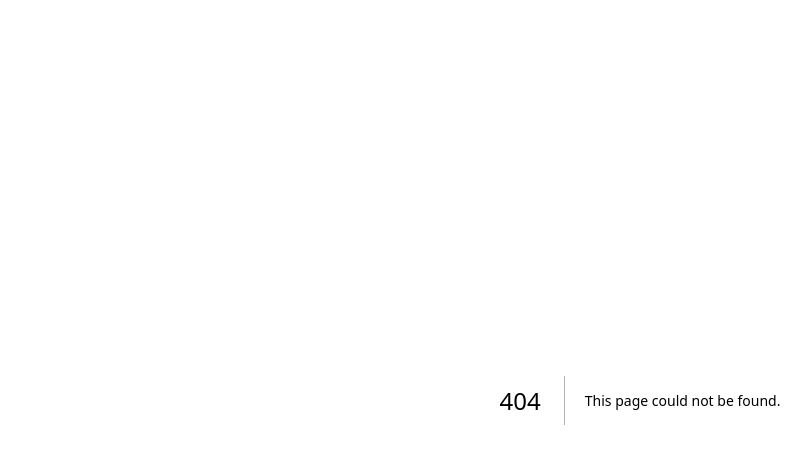
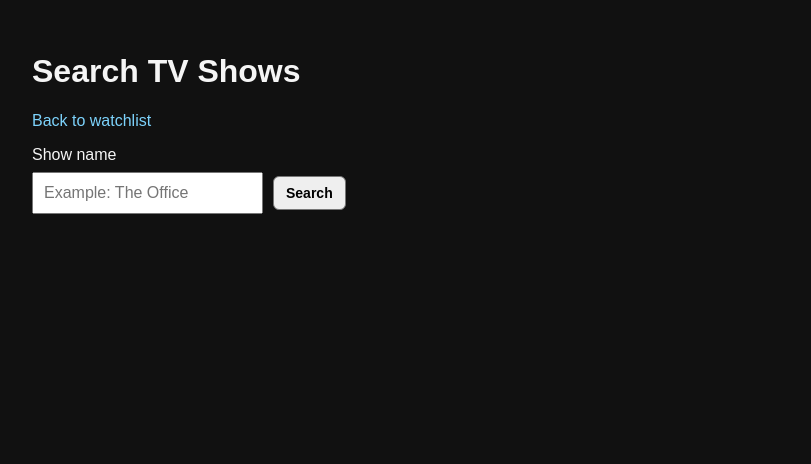
Before and after one commit to andrew03doyle-sudo/CPAN212-project-group-4, a Next.js app in the folder web/: page /search in a window 1280 px wide. Before the commit this address had no page. Shown: the top 464 px of the page, without its empty margins (0-811 px from the left). Built offline with nearby package versions, Linux system fonts and the light colour scheme.

Commit message:
Add M3 watchlist context and TVmaze search

```diff
--- a/web/app/globals.css
+++ b/web/app/globals.css
@@ -1,49 +1,53 @@
-:root {
-  --background: #ffffff;
-  --foreground: #171717;
-}
-
-@media (prefers-color-scheme: dark) {
-  :root {
-    --background: #0a0a0a;
-    --foreground: #ededed;
-  }
-}
-
-html {
-  height: 100%;
+* {
+  box-sizing: border-box;
 }
 
 html,
 body {
-  max-width: 100vw;
-  overflow-x: hidden;
+  margin: 0;
+  padding: 0;
+  min-height: 100%;
 }
 
 body {
-  min-height: 100%;
-  display: flex;
-  flex-direction: column;
-  color: var(--foreground);
-  background: var(--background);
-  font-family: Arial, Helvetica, sans-serif;
-  -webkit-font-smoothing: antialiased;
-  -moz-osx-font-smoothing: grayscale;
+  background: #111;
+  color: #f5f5f5;
+  font-family: Arial, sans-serif;
 }
 
-* {
-  box-sizing: border-box;
-  padding: 0;
-  margin: 0;
+main {
+  width: 100%;
+  max-width: 1400px;
+  margin: 0 auto;
+  padding: 32px;
 }
 
-a {
-  color: inherit;
+button {
+  margin-left: 10px;
+  padding: 8px 12px;
+  font-size: 14px;
+  font-weight: 600;
+  cursor: pointer;
+  border-radius: 6px;
+  border: 1px solid #777;
+}
+
+/* Show-title links */
+a,
+a:visited {
+  color: #7dd3fc;
   text-decoration: none;
 }
 
-@media (prefers-color-scheme: dark) {
-  html {
-    color-scheme: dark;
-  }
+/* Navigation links stay purple */
+a[href="/saved"],
+a[href="/saved"]:visited,
+a[href="/search"],
+a[href="/search"]:visited {
+  color: #8b5cf6;
 }
+
+a:hover {
+  color: #e9d5ff;
+  text-decoration: underline;
+}
--- /dev/null
+++ b/web/app/search/page.js
@@ -0,0 +1,122 @@
+"use client";
+
+import Link from "next/link";
+import { useState } from "react";
+
+export default function SearchPage() {
+  const [query, setQuery] = useState("");
+  const [shows, setShows] = useState([]);
+  const [error, setError] = useState("");
+  const [loading, setLoading] = useState(false);
+
+  async function handleSubmit(event) {
+    event.preventDefault();
+
+    if (!query.trim()) {
+      setError("Enter a show name.");
+      return;
+    }
+
+    setLoading(true);
+    setError("");
+    setShows([]);
+
+    try {
+      const response = await fetch(
+        `/api/search/shows?q=${encodeURIComponent(query.trim())}`
+      );
+
+      const body = await response.json();
+
+      if (!response.ok) {
+        throw new Error(body.error?.message || "Search failed.");
+      }
+
+      setShows(body.results);
+    } catch (err) {
+      setError(err.message);
+    } finally {
+      setLoading(false);
+    }
+  }
+
+  return (
+    <main>
+      <h1>Search TV Shows</h1>
+
+      <p>
+        <Link href="/">Back to watchlist</Link>
+      </p>
+
+      <form onSubmit={handleSubmit}>
+        <label htmlFor="search">Show name</label>
+        <br />
+
+        <input
+          id="search"
+          type="text"
+          value={query}
+          onChange={(event) => setQuery(event.target.value)}
+          placeholder="Example: The Office"
+          style={{
+            padding: "10px",
+            fontSize: "16px",
+            marginTop: "8px",
+          }}
+        />
+
+        <button type="submit" disabled={loading}>
+          {loading ? "Searching..." : "Search"}
+        </button>
+      </form>
+
+      {error && <p>{error}</p>}
+
+      {!loading && shows.length > 0 && (
+        <section>
+          <h2>Results</h2>
+
+         <ul
+  style={{
+    listStyle: "none",
+    padding: "22px",
+    display: "grid",
+    gridTemplateColumns: "repeat(auto-fit, minmax(300px, 1fr))",
+    gap: "16px",
+  }}
+>
+  {shows.map((show) => (
+    <li
+      key={show.id}
+      style={{
+        padding: "16px",
+        border: "1px solid #444",
+        borderRadius: "10px",
+        background: "#1b1b1b",
+      }}
+    >
+      {show.imageUrl && (
+        <img
+          src={show.imageUrl}
+          alt={show.title}
+          width="200"
+          style={{
+            display: "block",
+            marginBottom: "12px",
+            borderRadius: "6px",
+          }}
+        />
+      )}
+
+      <strong>{show.title}</strong>
+      <div>Genres: {show.genres.join(", ") || "Not available"}</div>
+      <div>Status: {show.status}</div>
+      <div>Rating: {show.rating ?? "Not rated"}</div>
+    </li>
+  ))}
+</ul>
+        </section>
+      )}
+    </main>
+  );
+}
```
Also changed, not shown: web/app/SaveShowButton.js (added, +26 -0 lines), web/app/page.js (+10 -1 lines), web/app/saved/page.js (added, +26 -0 lines), 2 other files (tests, documents, lock files or other folders).
